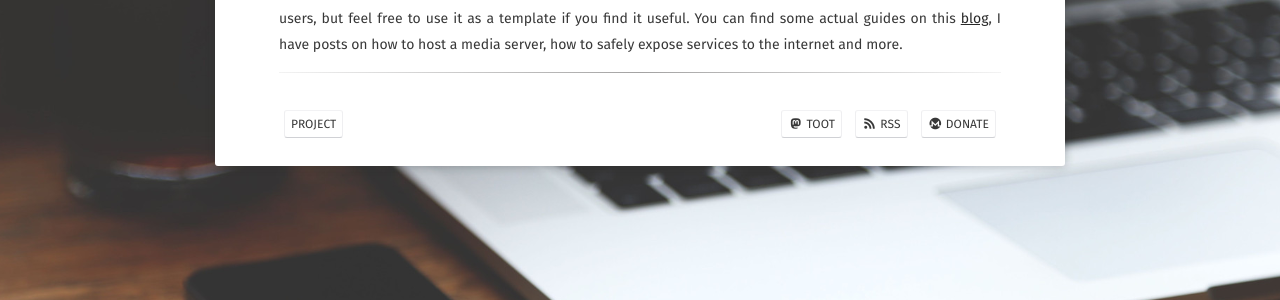
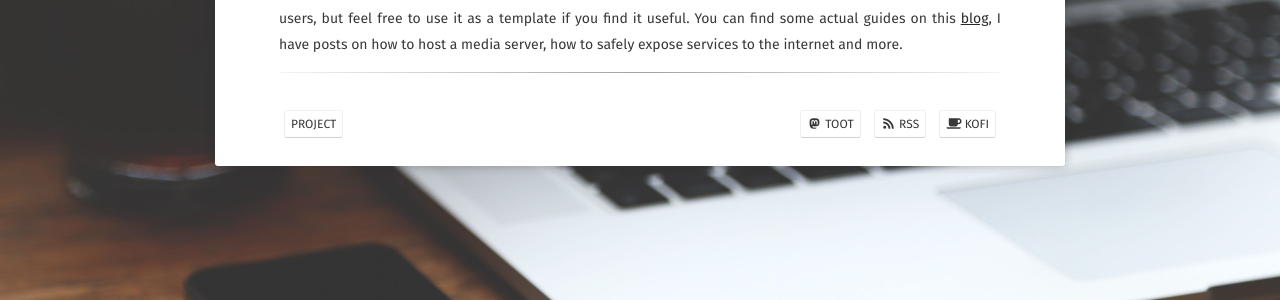
Before and after one commit to FuzzyGrim/blog, a Jekyll site: the page built from _posts/projects/2022-06-10-docker-compose.md, in a window 1280 px wide. Shown: the part 345-645 px from the top of the page. Built offline with Jekyll 4.4.1, drawn with Linux system fonts in a browser that asks for light colours; some web fonts are replaced.

Commit message:
remove monero donation option

```diff
--- a/_config.yml
+++ b/_config.yml
@@ -60,9 +60,6 @@ umami:
   site_id:          261f0d5e-e852-4cdf-b10d-47b2af4de23d
 kofi:               fuzzygrim
 matrix:             fuzzygrim:matrix.org
-monero:
-  address:          84QRpjRZhXqebshV4PQJhCgAhPWpRLp4nezGDDTUzzYYP7rvwXsM3htdpQdtfxwTnybZcowphp9EG2aPxDFYaFgVD7Xmbng
-  qr:               '../../assets/img/monero.png'
 
 # Gems
 plugins:
--- a/_includes/meta.html
+++ b/_includes/meta.html
@@ -8,11 +8,11 @@
         <a href="https://toot.karamoff.dev/?text={{ page.title }}%0D%0A{{ site.url }}{{ page.url }}" title="Share on Mastodon" class="tag">
             <span class="term"><i class="fab fa-mastodon fa-fw"></i> Toot</span>
         </a>
-        <a href="{{ site.url }}/feed.xml" title="Subscribe to RSS" {% if site.umami %} class="tag umami--click--rss-button" {% else %} class="tag" {% endif %} download>
+        <a href="{{ site.url }}/feed.xml" title="Subscribe to RSS" class="tag" {% if site.umami %} data-umami-event="rss-button" {% endif %} download>
             <span class="term"><i class="fas fa-rss fa-fw"></i> RSS</span>
         </a>
-        <a href="#donate" title="Donate" {% if site.umami %} class="tag umami--click--donate-button" {% else %} class="tag" {% endif %}>
-            <span class="term"><i class="fab fa-monero fa-fw"></i> Donate</span>
+        <a href="https://ko-fi.com/fuzzygrim" title="Donate on Kofi" class="tag" {% if site.umami %} data-umami-event="donate-button" {% endif %}>
+            <span class="term"><i class="fas fa-coffee fa-fw"></i> Kofi</span>
         </a>
     </div>
 </div>
--- a/_layouts/post.html
+++ b/_layouts/post.html
@@ -43,22 +43,6 @@ layout: compress
                     <div id="commento"></div>
                 {% endif %}
                 {% include meta.html %}
-                <div id="donate" class="overlay">
-                    <div class="popup">
-                        <a class="close" href="#return">&times;</a>
-                        <div style="margin-top: 10px;"></div>
-                            {% if site.monero %}
-                                <h2>Monero address</h2>
-                                <p>{{ site.monero.address }}</p>
-                                <img src="{{ site.monero.qr }}">
-                            {% endif %}
-                            {% if site.kofi %}
-                            <h2>Ko-Fi</h2>
-                            <a href="https://ko-fi.com/{{ site.kofi }}"><p style="text-align:center">https://ko-fi.com/{{ site.kofi }}</p></a>
-                            {% endif %}
-                        </div>
-                    </div>
-                </div>
             </div>
         </div>
     </header>
--- a/_sass/site.scss
+++ b/_sass/site.scss
@@ -230,48 +230,3 @@ header .entry-meta {
 	visibility: visible;
 	opacity: 1;
 }
-.popup {
-	margin: 70px auto;
-	padding: 20px;
-	background: #fff;
-	border-radius: 5px;
-	position: relative;
-	transition: all 5s ease-in-out;
-	display: table;
-}
-.popup h2 {
-	margin-top: 0;
-	text-align: center;
-	color: #333;
-}
-/* If the screen size is 770px wide or less (Ipad size), set the font-size of popup div to 12px */
-@media screen and (max-width: 770px) {
-	.popup .content p {
-		font-size: 12px;
-	}
-}
-.popup .close {
-	position: absolute;
-	top: 20px;
-	right: 30px;
-	transition: all 200ms;
-	font-size: 30px;
-	font-weight: bold;
-	text-decoration: none;
-	color: #333;
-}
-.popup .close:hover {
-	color: #06D85F;
-}
-.popup .content {
-	max-height: 30%;
-	overflow: auto;
-}
-@media screen and (max-width: 700px){
-	.box{
-		width: 70%;
-	}
-	.popup{
-		width: 70%;
-	}
-}
```
Also changed, not shown: assets/img/monero.png (deleted).
